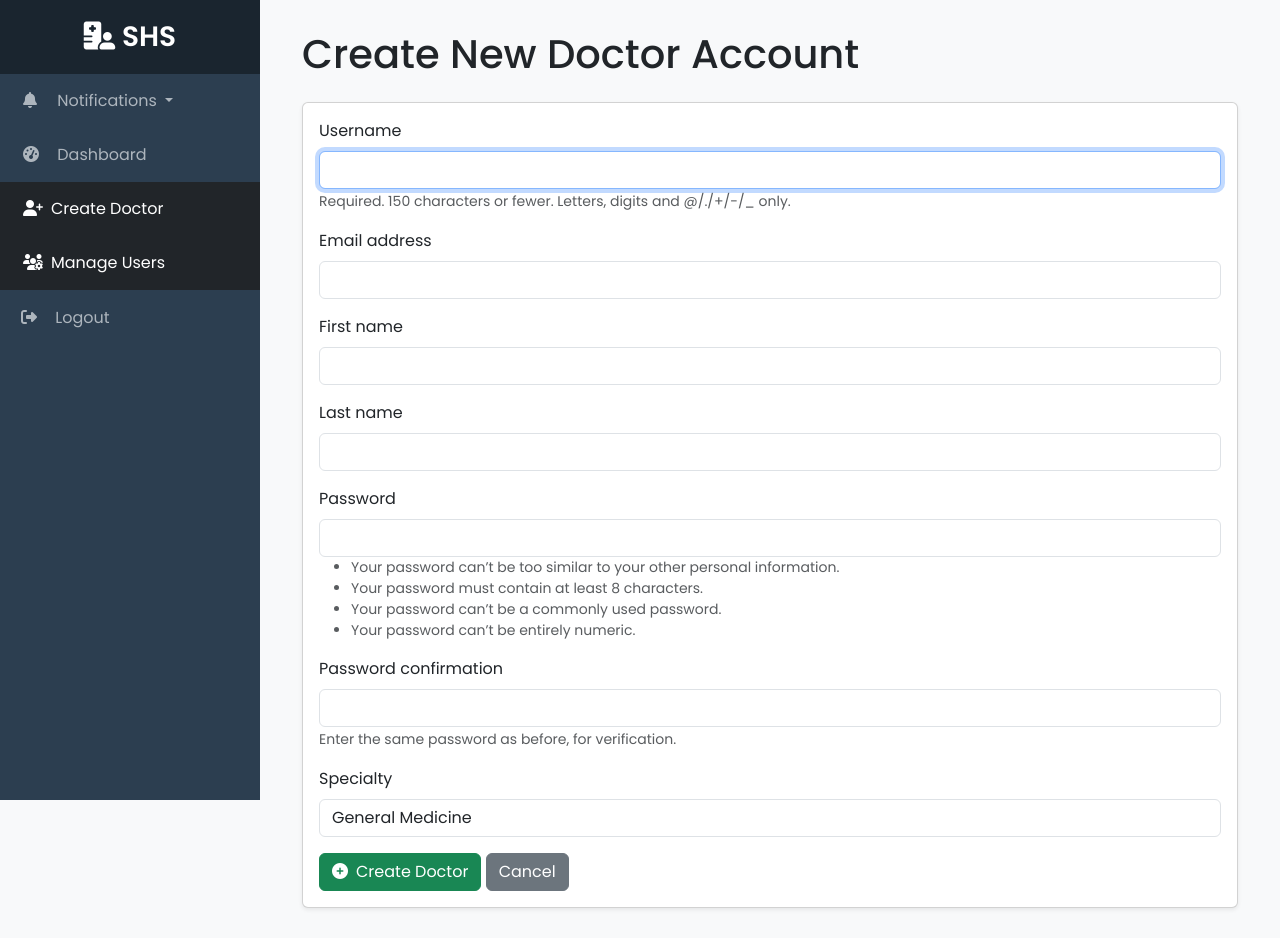
After one commit to Adhithya2411/Smart-Healthcare-Management-System, a Django app: page /doctors/create/ in a window 1280 px wide. The commit adds this page. Run offline with Django 5.2, Linux system fonts and the light colour scheme; a user stored in the database is signed in; tables that the repository leaves empty hold one stand-in row (values such as "Sample post"); data that the repository does not hold is empty.

Commit message:
Refactor(auth): move doctor registration to admin-only workflow

```diff
--- a/healthcare_app/forms.py
+++ b/healthcare_app/forms.py
@@ -7,10 +7,11 @@ from .models import User, PatientProfile, DoctorProfile,HelpRequest,Prescription
 from datetime import datetime
 
 class SignUpForm(UserCreationForm):
+
     ROLE_CHOICES = (
         ('patient', 'I am a Patient'),
-        ('doctor', 'I am a Doctor'),
     )
+
     role = forms.ChoiceField(
         choices=ROLE_CHOICES,
         required=True,
@@ -47,11 +48,10 @@ class SignUpForm(UserCreationForm):
 
     def save(self, commit=True):
         user = super().save(commit=False)
-        user.role = self.cleaned_data['role']
+        user.role = 'patient'
         if commit:
             user.save()
-            if user.role == 'patient': PatientProfile.objects.create(user=user)
-            elif user.role == 'doctor': DoctorProfile.objects.create(user=user)
+            PatientProfile.objects.create(user=user)
         return user
 
 
@@ -193,3 +193,27 @@ class MedicalHistoryForm(forms.ModelForm):
             'condition_name': 'Condition',
             'status': 'Current Status',
         }
+
+class DoctorCreationForm(UserCreationForm):
+    specialty = forms.ChoiceField(choices=DoctorProfile.SPECIALTY_CHOICES, required=True)
+
+    class Meta(UserCreationForm.Meta):
+        model = User
+        fields = ('username', 'email', 'first_name', 'last_name')
+
+    # This method adds the Bootstrap classes to each form field
+    def __init__(self, *args, **kwargs):
+        super().__init__(*args, **kwargs)
+        for field_name, field in self.fields.items():
+            field.widget.attrs.update({'class': 'form-control'})
+
+    def save(self, commit=True):
+        user = super().save(commit=False)
+        user.role = 'doctor'
+        if commit:
+            user.save()
+            DoctorProfile.objects.create(
+                user=user,
+                specialty=self.cleaned_data.get('specialty')
+            )
+        return user
--- a/healthcare_app/models.py
+++ b/healthcare_app/models.py
@@ -12,6 +12,16 @@ class User(AbstractUser):
     role = models.CharField(max_length=10, choices=ROLE_CHOICES, default='patient')
 
 class DoctorProfile(models.Model):
+
+    SPECIALTY_CHOICES = [
+        ('General Medicine', 'General Medicine'),
+        ('Cardiology', 'Cardiology'),
+        ('Dermatology', 'Dermatology'),
+        ('Neurology', 'Neurology'),
+        ('Orthopedics', 'Orthopedics'),
+        ('Pediatrics', 'Pediatrics'),
+    ]
+
     user = models.OneToOneField(User, on_delete=models.CASCADE, primary_key=True, related_name='doctorprofile')
     specialty = models.CharField(max_length=100, default="General Physician")
     years_of_experience = models.PositiveIntegerField(default=0)
--- a/healthcare_app/urls.py
+++ b/healthcare_app/urls.py
@@ -22,7 +22,9 @@ from .views import (
     appointment_detail_view,
     appointment_history_view,
     consultation_room_view,
-    mark_notification_as_read
+    mark_notification_as_read,
+    create_doctor_view,
+    manage_users_view,
 )
 
 urlpatterns = [
@@ -55,5 +57,7 @@ urlpatterns = [
 
     path('consultation/<int:appointment_id>/', consultation_room_view, name='consultation_room'),
     path('notifications/read/<int:notification_id>/', mark_notification_as_read, name='mark_notification_as_read'),
+    path('doctors/create/', create_doctor_view, name='create_doctor'),
+    path('users/manage/', manage_users_view, name='manage_users'),
 
 ]
--- a/healthcare_app/views.py
+++ b/healthcare_app/views.py
@@ -10,7 +10,7 @@ from django.contrib.auth.views import LoginView
 from django.urls import reverse_lazy
 from .forms import (SignUpForm, LoginForm,HelpRequestForm,PatientProfileUpdateForm,
                      DoctorProfileUpdateForm,TimeSlotForm,AppointmentNotesForm, MedicalHistoryForm,
-                     ScheduleGenerationForm,AppointmentBookingForm)
+                     ScheduleGenerationForm,AppointmentBookingForm,DoctorCreationForm)
 from .models import (User,HelpRequest,Prescription,Symptom, SymptomOption,
                      Suggestion,PatientMedicalHistory,TimeSlot,DoctorProfile,Appointment,Notification,
                      PatientProfile)
@@ -48,13 +48,13 @@ class CustomLoginView(LoginView):
 
         if user.is_authenticated:
             if user.role == 'admin':
-                # We will create the 'admin_dashboard' URL name later
+
                 return reverse_lazy('admin_dashboard')
             elif user.role == 'doctor':
-                # We will create the 'doctor_dashboard' URL name later
+
                 return reverse_lazy('doctor_dashboard')
-            else: # Patient
-                # We will create the 'patient_dashboard' URL name later
+            else:
+
                 return reverse_lazy('patient_dashboard')
 
         # Fallback for any other case
@@ -64,13 +64,12 @@ class CustomLoginView(LoginView):
 @login_required
 @role_required(allowed_roles=['admin'])
 def admin_dashboard(request):
-    # --- 1. Data for Stat Cards ---
+
     patient_count = User.objects.filter(role='patient').count()
     doctor_count = User.objects.filter(role='doctor').count()
     pending_requests_count = HelpRequest.objects.filter(status='Pending').count()
     completed_requests_count = HelpRequest.objects.filter(status='Answered').count()
 
-    # --- 2. Data for Bar Chart (Requests per Day) ---
     seven_days_ago = timezone.now().date() - timedelta(days=6)
     requests_per_day_query = (
         HelpRequest.objects.filter(requested_at__date__gte=seven_days_ago)
@@ -85,14 +84,8 @@ def admin_dashboard(request):
     bar_chart_labels = list(requests_data.keys())
     bar_chart_data = list(requests_data.values())
 
-    # --- 3. Data for Pie Chart (Request Status Breakdown) ---
     pie_chart_labels = ['Pending', 'Answered']
     pie_chart_data = [pending_requests_count, completed_requests_count]
-
-    # --- 4. Data for User Management Table ---
-    # Fetch the 5 most recently joined patients and doctors
-    latest_patients = User.objects.filter(role='patient').order_by('-date_joined')[:5]
-    latest_doctors = User.objects.filter(role='doctor').order_by('-date_joined')[:5]
 
     context = {
         'patient_count': patient_count,
@@ -103,10 +96,37 @@ def admin_dashboard(request):
         'bar_chart_data': json.dumps(bar_chart_data),
         'pie_chart_labels': json.dumps(pie_chart_labels),
         'pie_chart_data': json.dumps(pie_chart_data),
-        'latest_patients': latest_patients,
-        'latest_doctors': latest_doctors,
     }
     return render(request, 'admin_dashboard.html', context)
+
+@login_required
+@role_required(allowed_roles=['admin'])
+def manage_users_view(request):
+    all_patients = User.objects.filter(role='patient').order_by('-date_joined')
+    all_doctors = User.objects.filter(role='doctor').order_by('-date_joined')
+
+    context = {
+        'all_patients': all_patients,
+        'all_doctors': all_doctors,
+    }
+    return render(request, 'manage_users.html', context)
+
+@login_required
+@role_required(allowed_roles=['admin'])
+def create_doctor_view(request):
+    if request.method == 'POST':
+        form = DoctorCreationForm(request.POST)
+        if form.is_valid():
+            form.save()
+            messages.success(request, 'New doctor account has been created successfully!')
+            return redirect('admin_dashboard') # Redirect back to the dashboard after success
+    else:
+        form = DoctorCreationForm()
+
+    context = {
+        'form': form
+    }
+    return render(request, 'create_doctor.html', context)
 
 @login_required
 @role_required(allowed_roles=['doctor'])
--- /dev/null
+++ b/templates/create_doctor.html
@@ -0,0 +1,43 @@
+{% extends 'dashboard_base.html' %}
+
+{% block title %}Create New Doctor{% endblock %}
+
+{% block content %}
+<div class="container-fluid">
+    <h1 class="mb-4">Create New Doctor Account</h1>
+
+    <div class="card shadow-sm">
+        <div class="card-body">
+            <form method="POST" novalidate>
+                {% csrf_token %}
+
+                {% if form.non_field_errors %}
+                    <div class="alert alert-danger">
+                        {% for error in form.non_field_errors %}
+                            <p>{{ error }}</p>
+                        {% endfor %}
+                    </div>
+                {% endif %}
+
+                {% for field in form %}
+                    <div class="mb-3">
+                        <label for="{{ field.id_for_label }}" class="form-label">{{ field.label }}</label>
+                        {{ field }}
+                        {% if field.help_text %}
+                            <small class="form-text text-muted">{{ field.help_text }}</small>
+                        {% endif %}
+                        {% for error in field.errors %}
+                            <div class="invalid-feedback d-block">{{ error }}</div>
+                        {% endfor %}
+                    </div>
+                {% endfor %}
+
+                <button type="submit" class="btn btn-success">
+                    <i class="fas fa-plus-circle me-2"></i>Create Doctor
+                </button>
+                <a href="{% url 'admin_dashboard' %}" class="btn btn-secondary">Cancel</a>
+            </form>
+        </div>
+    </div>
+</div>
+{% endblock %}
--- a/templates/dashboard_base.html
+++ b/templates/dashboard_base.html
@@ -111,8 +111,8 @@
 
             {% if user.role == 'admin' %}
                 <li><a href="{% url 'admin_dashboard' %}" class="{% if request.resolver_match.url_name == 'admin_dashboard' %}active{% endif %}"><i class="fas fa-tachometer-alt"></i> Dashboard</a></li>
-                <li><a href="/admin/healthcare_app/user/"><i class="fas fa-users-cog"></i> Manage Users</a></li>
-                <li><a href="/admin/healthcare_app/helprequest/"><i class="fas fa-clipboard-list"></i> All Requests</a></li>
+                <li><a href="{% url 'create_doctor' %}" class="list-group-item list-group-item-action bg-dark text-white"><i class="fas fa-user-plus me-2"></i>Create Doctor</a></li>
+                <li><a href="{% url 'manage_users' %}" class="list-group-item list-group-item-action bg-dark text-white"><i class="fas fa-users-cog me-2"></i>Manage Users</a></li>
             {% elif user.role == 'doctor' %}
                 <li><a href="{% url 'doctor_dashboard' %}" class="{% if request.resolver_match.url_name == 'doctor_dashboard' %}active{% endif %}"><i class="fas fa-tachometer-alt"></i> Dashboard</a></li>
                 <li><a href="{% url 'manage_schedule' %}" class="{% if request.resolver_match.url_name == 'manage_schedule' %}active{% endif %}"><i class="fas fa-calendar-plus"></i> Manage Schedule</a></li>
```
Also changed, not shown: templates/admin_dashboard.html (+0 -46 lines), templates/manage_users.html (added, +51 -0 lines).
